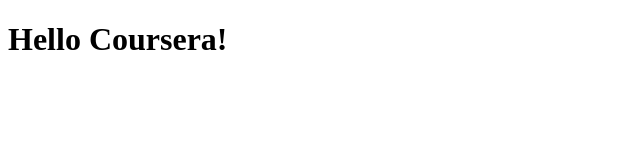
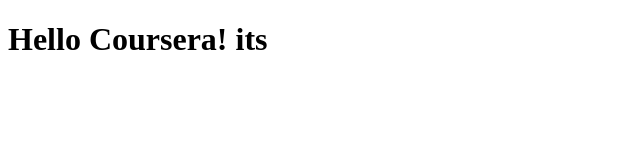
Before and after one commit to shreyamunshi/CourseraTest, a plain HTML site: page site/index.html in a window 1280 px wide. Shown: the full height of the page, 0-640 px from the left. Drawn offline with Linux system fonts and the light colour scheme.

Commit message:
Additional changes

```diff
--- a/site/index.html
+++ b/site/index.html
@@ -4,6 +4,6 @@
 	<title>Hello Coursera!</title>
 </head>
 <body>
-<h1>Hello Coursera!</h1>
+<h1>Hello Coursera! its </h1>
 </body>
 </html>
```
Also changed, not shown: 1 other file.
